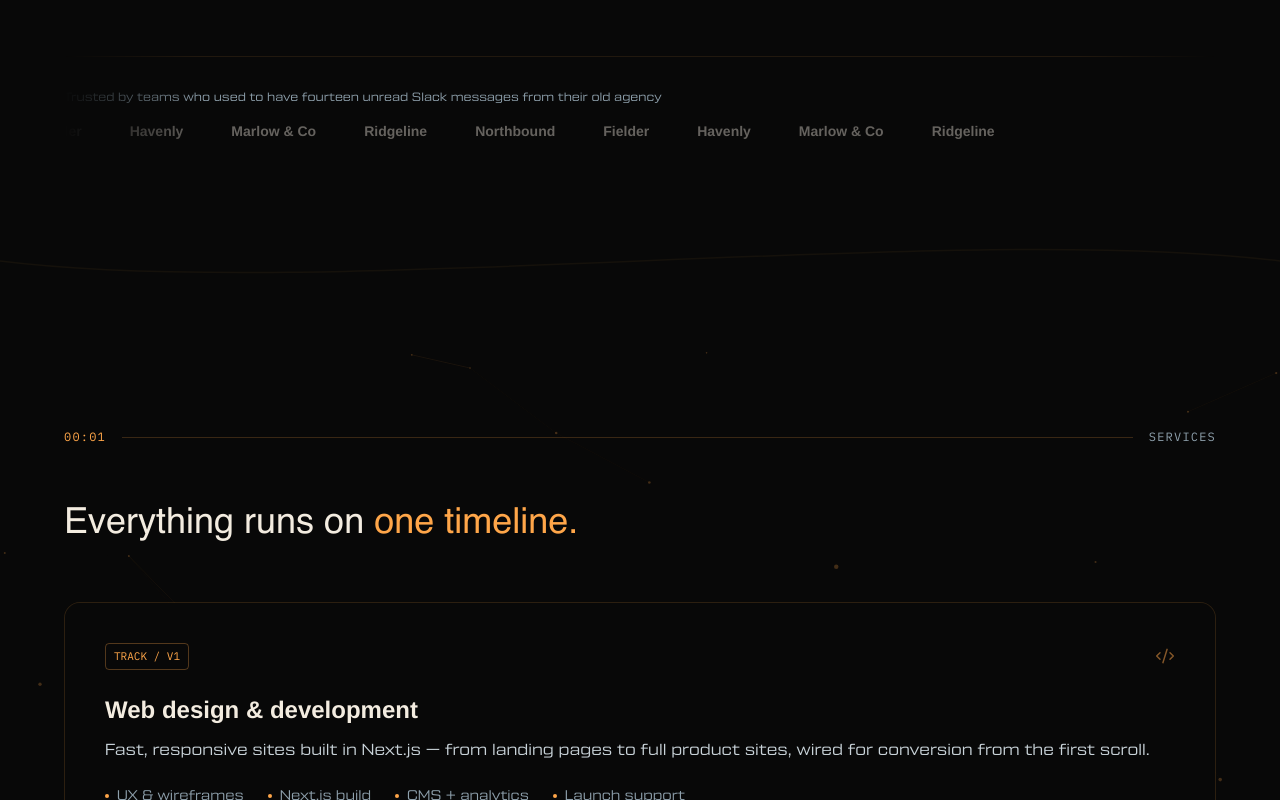
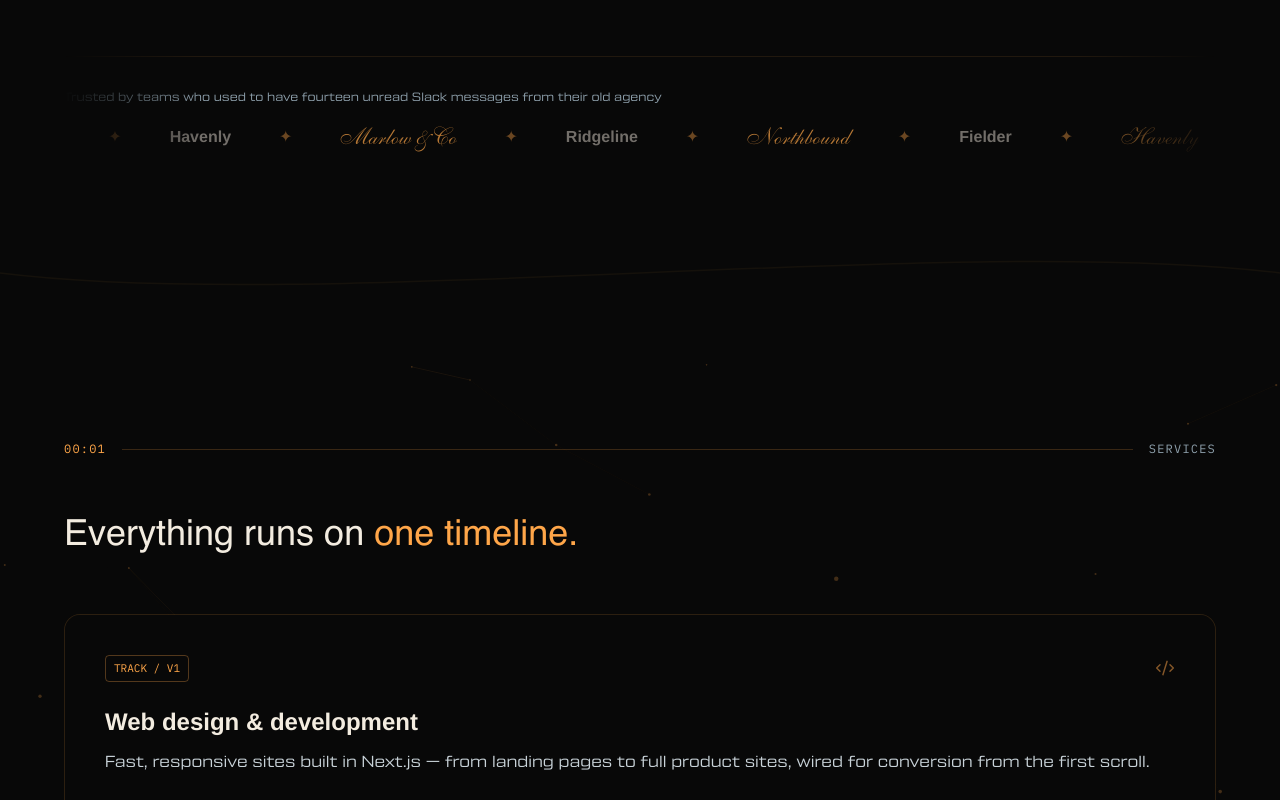
Before and after one commit to JaaniStudio/jaanistudio, a Next.js app: page / in a window 1280 px wide. Shown: the part 840-1640 px from the top of the page. Built offline with nearby package versions, Linux system fonts and the light colour scheme.

Commit message:
improved UI

```diff
--- a/app/components/TrustedBy.tsx
+++ b/app/components/TrustedBy.tsx
@@ -19,6 +19,10 @@ export default function TrustedBy() {
   useEffect(() => {
     const el = marqueeRef.current;
     if (!el) return;
+    if (window.matchMedia('(prefers-reduced-motion: reduce)').matches) {
+      el.style.transform = 'translateX(0)';
+      return;
+    }
     let rafId: number;
     let start: number | null = null;
     let pausedAt = 0;
@@ -67,11 +71,22 @@ export default function TrustedBy() {
             className="flex w-max items-center gap-12"
           >
             {[...LOGOS, ...LOGOS].map((logo, i) => (
-              <span
-                key={`${logo}-${i}`}
-                className="whitespace-nowrap h-font text-sm font-semibold text-[#F3ECE0]/40 transition-colors duration-300 hover:text-[#F3ECE0]/80"
-              >
-                {logo}
+              <span key={`${logo}-${i}`} className="flex items-center gap-12">
+                <span
+                  className={`whitespace-nowrap transition-all duration-300 hover:text-[#FFA649] ${
+                    i % 2 === 0
+                      ? 'h-font text-base font-semibold text-[#F3ECE0]/45 hover:scale-105'
+                      : 'font-script text-2xl text-[#FFA649]/70 hover:scale-110'
+                  }`}
+                >
+                  {logo}
+                </span>
+                <span
+                  className="inline-block select-none text-[#FFA649]/40 transition-all duration-300 hover:rotate-180 hover:text-[#FFA649]"
+                  style={{ transitionProperty: 'color, transform' }}
+                >
+                  ✦
+                </span>
               </span>
             ))}
           </div>
```
